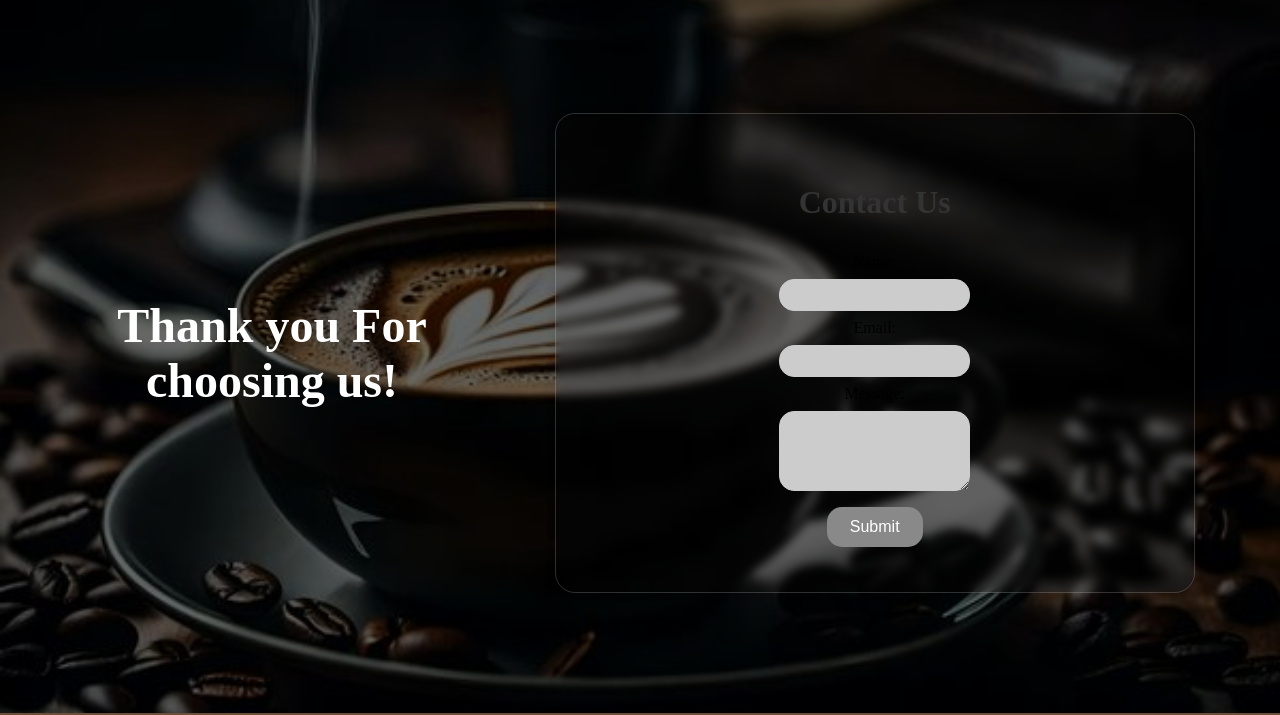
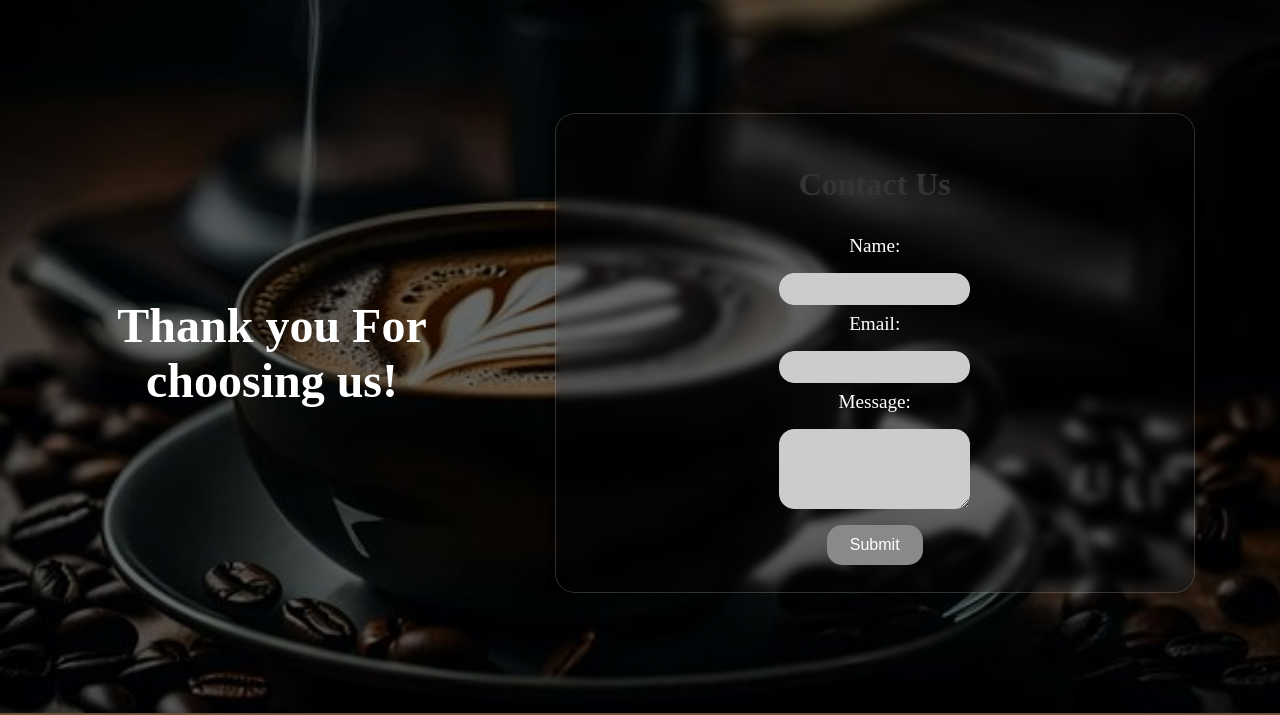
Before and after one commit to BetimH/coffee, a plain HTML site: page contact.html in a window 1280 px wide. Shown: the part 87-802 px from the top of the page. Drawn offline with Linux system fonts and the light colour scheme.

Commit message:
Update contact.css

```diff
--- a/contact.css
+++ b/contact.css
@@ -194,6 +194,12 @@ aside footer i{
     border: 1px solid #ccc;
     background-color: #ccc;
 }
+.form label{
+    color: #fff;
+    font-size: 1.2rem;
+    margin-bottom: 0.5rem;
+    display: block;
+}
 textarea{
     width: 30%;
     height: 10vh;
```
